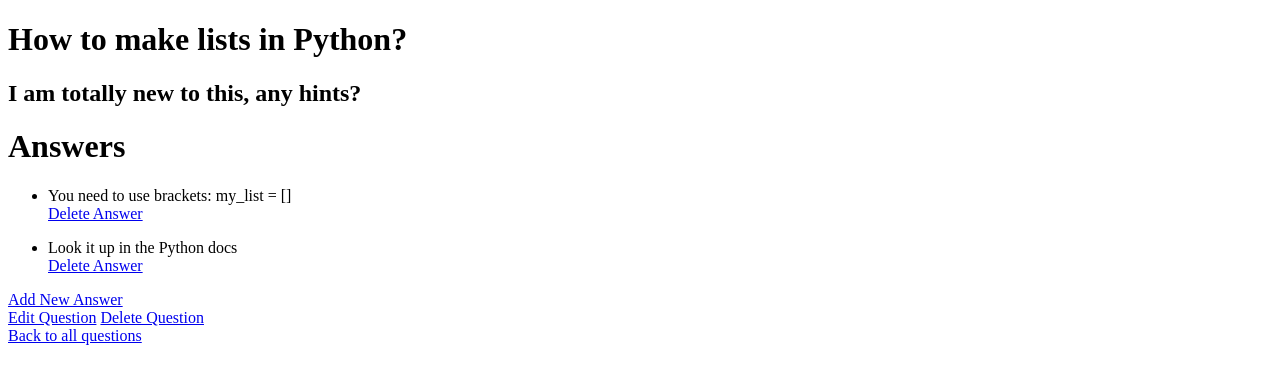
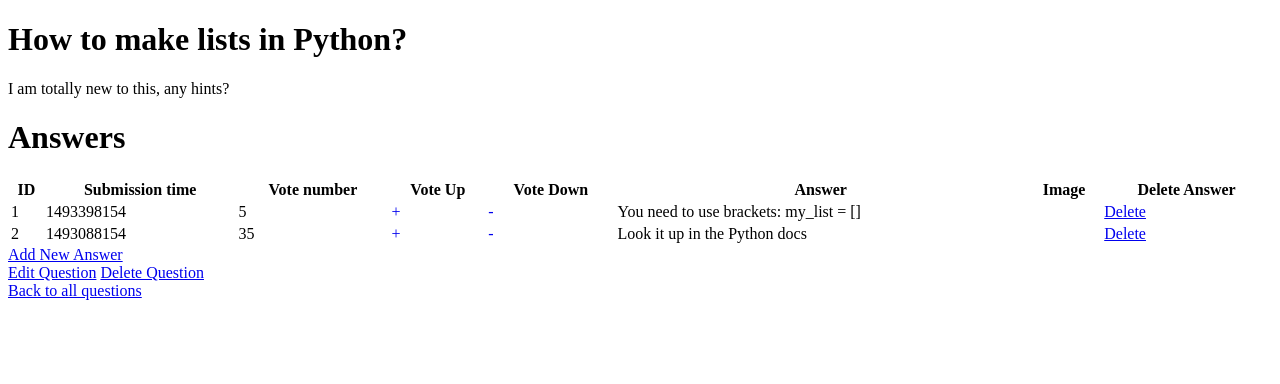
Before and after one commit to Taowathar/ask-mate-python, a Flask app: page /question/1 in a window 1280 px wide. Shown: the top 384 px of the page. Run offline with Flask 2, Linux system fonts and the light colour scheme; some libraries are stand-ins or nearby versions.

Commit message:
implement voting system

```diff
--- a/sample_data/answer.csv
+++ b/sample_data/answer.csv
@@ -1,3 +1,3 @@
 id,submission_time,vote_number,question_id,message,image
-1,1493398154,4,1,You need to use brackets: my_list = [],
+1,1493398154,5,1,You need to use brackets: my_list = [],
 2,1493088154,35,1,Look it up in the Python docs,
--- a/sample_data/question.csv
+++ b/sample_data/question.csv
@@ -1,6 +1,6 @@
 id,submission_time,view_number,vote_number,title,message,image
-1,1493368154,29,7,How to make lists in Python?,"I am totally new to this, any hints?",
-2,1493068124,15,9,Wordpress loading multiple jQuery Versions,"I developed a plugin that uses the jquery booklet plugin (http://builtbywill.com/booklet/#/) this plugin binds a function to $ so I cann call $('.myBook').booklet();
+1,1493368154,29,10,How to make lists in Python?,"I am totally new to this, any hints?",
+2,1493068124,15,10,Wordpress loading multiple jQuery Versions,"I developed a plugin that uses the jquery booklet plugin (http://builtbywill.com/booklet/#/) this plugin binds a function to $ so I cann call $('.myBook').booklet();
 
 I could easy managing the loading order with wp_enqueue_script so first I load jquery then I load booklet so everything is fine.
 
@@ -9,6 +9,6 @@
 jquery
 booklet
 app.js (bundled file with webpack, including jquery)",images/image1.png
-3,1493015432,1364,57,Drawing canvas with an image picked with Cordova Camera Plugin,"I'm getting an image from device and drawing a canvas with filters using Pixi JS. It works all well using computer to get an image. But when I'm on IOS, it throws errors such as cross origin issue, or that I'm trying to use an unknown format.
+3,1493015432,1364,70,Drawing canvas with an image picked with Cordova Camera Plugin,"I'm getting an image from device and drawing a canvas with filters using Pixi JS. It works all well using computer to get an image. But when I'm on IOS, it throws errors such as cross origin issue, or that I'm trying to use an unknown format.
 
 This is the code I'm using to draw the image (that works on web/desktop but not cordova built ios app)",
--- a/server.py
+++ b/server.py
@@ -15,13 +15,6 @@
     for question in questions:
         dates.append(util.from_timestamp_to_time(int(question[1])))
     return render_template('index.html', header=data_manager.QUESTION_HEADER, questions=questions, dates=dates)
-
-
-# @app.route('/list')
-# def lister():
-#     questions = data_manager.open_file(data_manager.QUESTIONS)
-#     questions.reverse()
-#     return render_template('list.html', questions=questions)
 
 
 @app.route('/question', methods=['GET', 'POST'])
@@ -101,6 +94,50 @@
             return render_template('id.html', question=question, answers=answers)
 
 
+@app.route('/question/<int:question_id>/vote_up')
+def vote_up(question_id):
+    questions = data_manager.open_file(data_manager.QUESTIONS)
+    for question in questions:
+        if int(question[0]) == int(question_id):
+            question[3] = int(question[3]) + 1
+            data_manager.add_new_question(questions)
+            return redirect('/')
+
+
+@app.route('/question/<int:question_id>/vote_down')
+def vote_down(question_id):
+    questions = data_manager.open_file(data_manager.QUESTIONS)
+    for question in questions:
+        if int(question[0]) == int(question_id):
+            question[3] = int(question[3]) - 1
+            data_manager.add_new_question(questions)
+            return redirect('/')
+
+
+@app.route('/answer/<int:answer_id>/vote_up')
+def vote_up_answer(answer_id):
+    questions = data_manager.open_file(data_manager.QUESTIONS)
+    answers = data_manager.open_file(data_manager.ANSWERS)
+    for answer in answers:
+        if int(answer[0]) == int(answer_id):
+            question_id = answer[3]
+            answer[2] = int(answer[2]) + 1
+            data_manager.add_new_answer(answers)
+            return redirect(url_for('display', question_id=question_id))
+
+
+@app.route('/answer/<int:answer_id>/vote_down')
+def vote_down_answer(answer_id):
+    questions = data_manager.open_file(data_manager.QUESTIONS)
+    answers = data_manager.open_file(data_manager.ANSWERS)
+    for answer in answers:
+        if int(answer[0]) == int(answer_id):
+            question_id = answer[3]
+            answer[2] = int(answer[2]) - 1
+            data_manager.add_new_answer(answers)
+            return redirect(url_for('display', question_id=question_id))
+
+
 if __name__ == "__main__":
     app.run(
         host='0.0.0.0',
--- a/static/style.css
+++ b/static/style.css
@@ -5,3 +5,8 @@
 td {
     word-wrap: break-word;
 }
+
+.vote {
+    text-align: center;
+    text-decoration: none;
+}
--- a/templates/id.html
+++ b/templates/id.html
@@ -1,28 +1,49 @@
-<!DOCTYPE html>
-<html lang="en">
-    <head>
-        <meta charset="utf-8">
-        <title>Display</title>
-    </head>
-    <body>
+{% extends 'layout.html' %}
+
+
+{% block body %}
         <h1>{{ question[4] }}</h1>
-        <h2>{{ question[5] }}</h2>
+        <p>{{ question[5] }}</p>
 
 
         <h1><strong>Answers</strong></h1>
-        {% for answer in answers %}
-            <ul>
-                {% if answer[3] == question[0] %}
-                    <li>{{ answer[4] }}</li>
-                    <a href="/answer/{{ answer[0] }}/delete">Delete Answer</a>
-                {% endif %}
-            </ul>
-        {% endfor %}
+        <table>
+            <thead>
+                <tr>
+                    <th>ID</th>
+                    <th>Submission time</th>
+                    <th>Vote number</th>
+                    <th>Vote Up</th>
+                    <th>Vote Down</th>
+                    <th>Answer</th>
+                    <th>Image</th>
+                    <th>Delete Answer</th>
+                </tr>
+            </thead>
+            <tbody>
+                {% for answer in answers %}
+                    {% if answer[3] == question[0] %}
+                        <tr>
+                            {% for data in answer %}
+                                {% if loop.index == 2 %}
+                                    <td>{{ data }}</td>
+                                {% elif loop.index == 4 %}
+                                    <td><a class='vote' href="/answer/{{ answer[0] }}/vote_up">+</a></td>
+                                    <td><a class='vote' href="/answer/{{ answer[0] }}/vote_down">-</a></td>
+                                {% else %}
+                                    <td>{{ data }}</td>
+                                {% endif %}
+                            {% endfor %}
+                            <td><a href="/answer/{{ answer[0] }}/delete">Delete</a></td>
+                        </tr>
+                    {% endif %}
+                {% endfor %}
+            </tbody>
+         </table>
         <a href="/question/{{ question[0] }}/new-answer">Add New Answer</a>
         <br>
         <a href="/question/{{ question[0] }}/edit">Edit Question</a>
         <a href="/question/{{ question[0] }}/delete">Delete Question</a>
         <br>
         <a href="/">Back to all questions</a>
-    </body>
-</html>
+{% endblock %}
--- a/templates/index.html
+++ b/templates/index.html
@@ -12,6 +12,8 @@
                 <td>View number</td>
                 <td>Vote number</td>
                 <td>Title</td>
+                <td>Vote Up</td>
+                <td>Vote Down</td>
                 <td>Message</td>
                 <td>Image</td>
             </tr>
@@ -25,6 +27,8 @@
                             <td>{{ dates[outer_loop.index - 1] }}</td>
                         {% elif loop.index == 5 %}
                             <td><a href="/question/{{ question[0] }}">{{ data }}</a></td>
+                                <td><a class='vote' href="/question/{{ question[0] }}/vote_up">+</a></td>
+                                <td><a class='vote' href="/question/{{ question[0] }}/vote_down">-</a></td>
                         {% else %}
                             <td>{{ data }}</td>
                         {% endif %}
```
